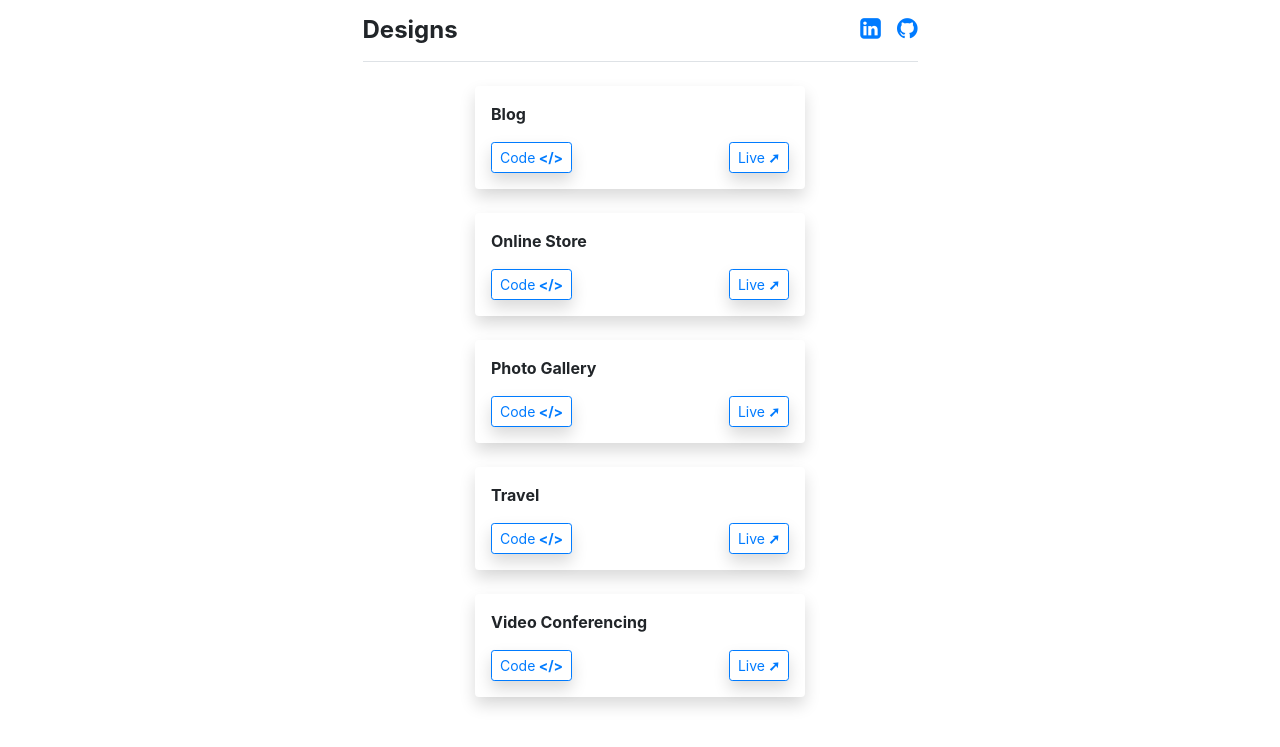
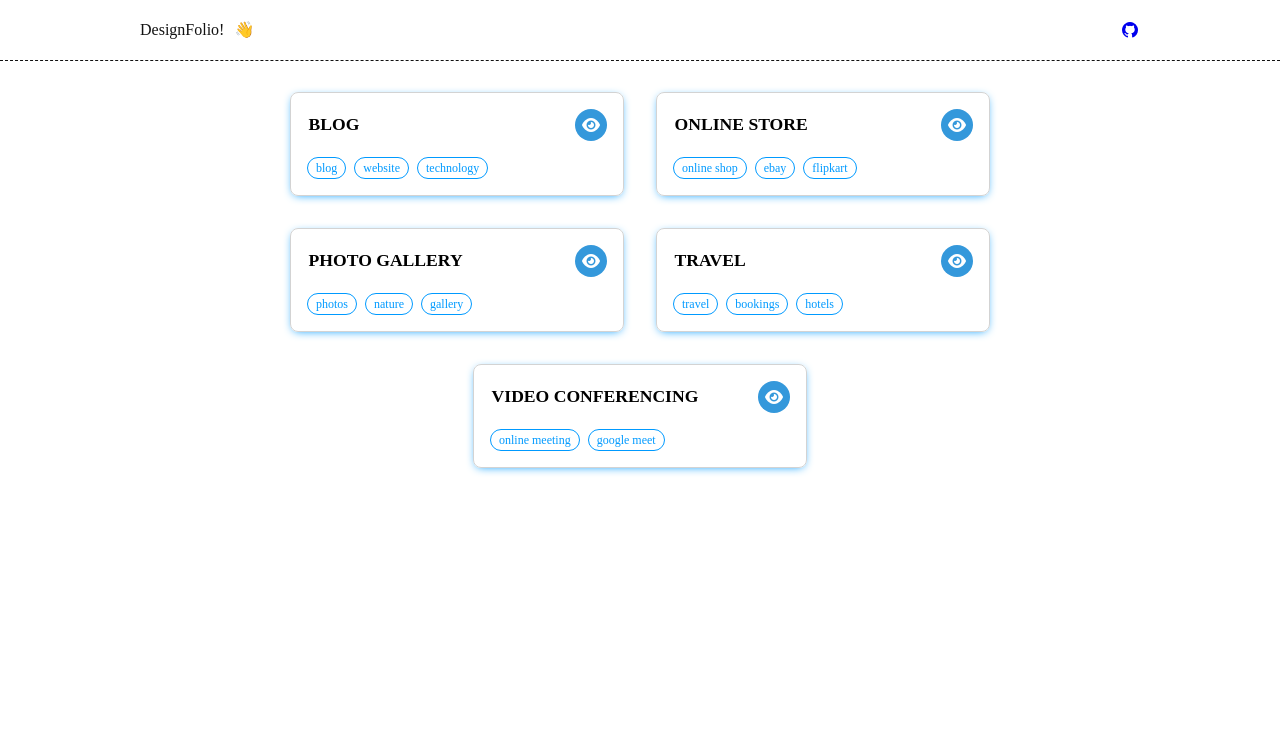
Before and after one commit to baijudodhia/designs, a Jekyll site: the page main.html, which Jekyll copies as it is, in a window 1280 px wide. Shown: the top 747 px of the page. Built offline with Jekyll 4.4.1, drawn with Linux system fonts in a browser that asks for light colours; nearby versions of some CDN libraries; library files that are not in the unit come from our copies.

Commit message:
Update: 1. Redesigned main page for designs.
Signed-off-by: Baiju Dodhia <51258945+baijudodhia@users.noreply.github.com>

```diff
--- /dev/null
+++ b/index.js
@@ -0,0 +1,95 @@
+const DESIGN_LIST = [
+  {
+    title: "Blog",
+    url: "https://baijudodhia.github.io/designs/blog/",
+    keywords: ["blog", "website", "technology"],
+  },
+  {
+    title: "Online Store",
+    url: "https://baijudodhia.github.io/designs/online-store/",
+    keywords: ["online shop", "ebay", "flipkart"],
+  },
+  {
+    title: "Photo Gallery",
+    url: "https://baijudodhia.github.io/designs/photo-gallery/",
+    keywords: ["photos", "nature", "gallery"],
+  },
+  {
+    title: "Travel",
+    url: "https://baijudodhia.github.io/designs/travel/",
+    keywords: ["travel", "bookings", "hotels"],
+  },
+  {
+    title: "Video Conferencing",
+    url: "https://baijudodhia.github.io/designs/video-conferencing/",
+    keywords: ["online meeting", "google meet"],
+  },
+];
+
+(async () => {
+  const loader = document.querySelector("#loading");
+  const container = document.querySelector("#container");
+
+  for (let i = 0; i < DESIGN_LIST.length; i++) {
+    // Access Information
+    const title = DESIGN_LIST[i].title;
+    const url = DESIGN_LIST[i].url;
+    const keywords = DESIGN_LIST[i].keywords;
+
+    // Create Card
+    const CARD_DIV = document.createElement("div");
+    CARD_DIV.setAttribute("id", title.split(" ").join("_").toLowerCase());
+    CARD_DIV.setAttribute("class", "card");
+
+    // Create Card Image
+    // const IMAGE_HEADER = document.createElement("img");
+    // IMAGE_HEADER.setAttribute("class", "image");
+    // let srcUrl = `${"https://source.unsplash.com"}/300x150/?${keywords.join(",")}`;
+    // console.log(srcUrl);
+    // let actualUrl = await fetchImageUrl(srcUrl);
+    // IMAGE_HEADER.setAttribute("src", actualUrl);
+
+    // Create Keywords Chips
+    const KEYWORD_DIV_CONTAINER = document.createElement("div");
+    KEYWORD_DIV_CONTAINER.setAttribute("class", "keywords-container");
+    for (let i = 0; i < keywords.length; i++) {
+      const KEYWORD_DIV = document.createElement("div");
+      KEYWORD_DIV.setAttribute("class", "keyword");
+      KEYWORD_DIV.innerText = keywords[i];
+
+      KEYWORD_DIV_CONTAINER.append(KEYWORD_DIV.cloneNode(true));
+    }
+
+    // Create Card Body
+    const CARD_BODY_DIV = document.createElement("div");
+    CARD_BODY_DIV.setAttribute("class", "card-body");
+
+    // Create Card Title
+    const TITLE_DIV = document.createElement("div");
+    TITLE_DIV.setAttribute("class", "title");
+    TITLE_DIV.innerText = title;
+
+    // Create Card View Button
+    const VIEW_BTN = document.createElement("a");
+    VIEW_BTN.setAttribute("class", "view");
+    VIEW_BTN.setAttribute("href", url);
+    VIEW_BTN.setAttribute("target", "_blank");
+    VIEW_BTN.innerHTML = `<i class="fa fa-eye"></i>`;
+
+    CARD_BODY_DIV.appendChild(TITLE_DIV);
+    CARD_BODY_DIV.appendChild(VIEW_BTN);
+
+    // CARD_DIV.appendChild(IMAGE_HEADER);
+    CARD_DIV.appendChild(CARD_BODY_DIV);
+    CARD_DIV.appendChild(KEYWORD_DIV_CONTAINER);
+
+    container.appendChild(CARD_DIV.cloneNode(true));
+  }
+
+  loader.style.display = "none";
+})();
+
+async function fetchImageUrl(url) {
+  const response = await fetch(url);
+  return response.url;
+}
--- a/main.html
+++ b/main.html
@@ -1,119 +1,54 @@
-<!doctype html>
+<!DOCTYPE html>
 <html lang="en">
+  <head>
+    <!-- Required meta tags -->
+    <meta charset="utf-8" />
+    <meta name="viewport" content="width=device-width, initial-scale=1, shrink-to-fit=no" />
 
-<head>
-    <!-- Required meta tags -->
-    <meta charset="utf-8">
-    <meta name="viewport" content="width=device-width, initial-scale=1, shrink-to-fit=no">
+    <!-- CDN -->
+    <link rel="stylesheet" href="https://baijudodhia.github.io/cdn/reset-css/reset.css" />
+    <link href="https://fonts.googleapis.com/css2?family=Roboto&display=swap" rel="stylesheet" />
+    <link
+      rel="stylesheet"
+      href="https://baijudodhia.github.io/cdn/font-awesome-5.15.4/icons/all.css" />
 
-    <!-- Bootstrap CSS -->
-    <link rel="stylesheet" href="https://cdn.jsdelivr.net/npm/bootstrap@4.5.3/dist/css/bootstrap.min.css"
-        integrity="sha384-TX8t27EcRE3e/ihU7zmQxVncDAy5uIKz4rEkgIXeMed4M0jlfIDPvg6uqKI2xXr2" crossorigin="anonymous">
-    <link href="https://fonts.googleapis.com/css2?family=Roboto&display=swap" rel="stylesheet">
-    <link rel="stylesheet" href="https://cdnjs.cloudflare.com/ajax/libs/font-awesome/4.7.0/css/font-awesome.min.css"
-        integrity="sha512-SfTiTlX6kk+qitfevl/7LibUOeJWlt9rbyDn92a1DqWOw9vWG2MFoays0sgObmWazO5BQPiFucnnEAjpAB+/Sw=="
-        crossorigin="anonymous" />
-    <link rel="apple-touch-icon" sizes="180x180" href="./assets/favicon/apple-touch-icon.png">
-    <link rel="icon" type="image/png" sizes="32x32" href="./assets/favicon/favicon-32x32.png">
-    <link rel="icon" type="image/png" sizes="16x16" href="./assets/favicon/favicon-16x16.png">
-    <title>Web Designs</title>
+    <!-- Favicons -->
+    <link rel="apple-touch-icon" sizes="180x180" href="./assets/favicon/apple-touch-icon.png" />
+    <link rel="icon" type="image/png" sizes="32x32" href="./assets/favicon/favicon-32x32.png" />
+    <link rel="icon" type="image/png" sizes="16x16" href="./assets/favicon/favicon-16x16.png" />
 
-    <style>
-        .btn:focus {
-            outline: none !important;
-            /* box-shadow: none !important; */
-        }
+    <title>DesignFolio</title>
 
-        .btn:active {
-            transform: scale(0.9);
-        }
-    </style>
+    <!-- Styles -->
+    <link rel="stylesheet" href="./styles.css" />
+  </head>
 
-</head>
-
-<body>
-
-    <div class="container d-flex flex-column row mx-auto">
-        <div class="col-md-6 mx-auto p-0">
-            <div class="d-flex justify-content-between pt-3 pb-2 mb-4 border-bottom w-100">
-                <div class="d-flex align-items-center">
-                    <div class="h4"><b>Designs</b></div>
-                </div>
-                <div class="d-flex social-icons">
-                    <div><a target="_blank" href="https://www.linkedin.com/in/baijudodhia"><i
-                                class="fa fa-linkedin-square mr-3" style="font-size: 24px;" aria-hidden="true"></i></a>
-                    </div>
-                    <div><a target="_blank" href="https://www.github.com/baijudodhia"><i class="fa fa-github"
-                                style="font-size: 24px;" aria-hidden="true"></i></a></div>
-                </div>
-            </div>
-            <div class="w-100">
-                <div class="card border-0 shadow d-flex my-4 mx-auto p-3" style="max-width:330px;">
-                    <div class="title mb-3"><b>Blog</b></div>
-                    <div class="d-flex justify-content-between links">
-                        <div><a class="btn btn-sm btn-outline-primary shadow" target="_blank"
-                                href="https://github.com/baijudodhia/designs/tree/main/blog">Code<b>&nbsp;&lt;&#47;&gt;</b></a>
-                        </div>
-                        <div><a class="btn btn-sm btn-outline-primary shadow" target="_blank"
-                                href="https://baijudodhia.github.io/designs/blog">Live<b>&nbsp;&#x279A;</b></a></div>
-                    </div>
-                </div>
-                <div class="card border-0 shadow d-flex my-4 mx-auto p-3" style="max-width:330px;">
-                    <div class="title mb-3"><b>Online Store</b></div>
-                    <div class="d-flex justify-content-between links">
-                        <div><a class="btn btn-sm btn-outline-primary shadow" target="_blank"
-                                href="https://github.com/baijudodhia/designs/tree/main/online-store">Code<b>&nbsp;&lt;&#47;&gt;</b></a>
-                        </div>
-                        <div><a class="btn btn-sm btn-outline-primary shadow" target="_blank"
-                                href="https://baijudodhia.github.io/designs/online-store">Live<b>&nbsp;&#x279A;</b></a>
-                        </div>
-                    </div>
-                </div>
-                <div class="card border-0 shadow d-flex my-4 mx-auto p-3" style="max-width:330px;">
-                    <div class="title mb-3"><b>Photo Gallery</b></div>
-                    <div class="d-flex justify-content-between links">
-                        <div><a class="btn btn-sm btn-outline-primary shadow" target="_blank"
-                                href="https://github.com/baijudodhia/designs/tree/main/photo-gallery">Code<b>&nbsp;&lt;&#47;&gt;</b></a>
-                        </div>
-                        <div><a class="btn btn-sm btn-outline-primary shadow" target="_blank"
-                                href="https://baijudodhia.github.io/designs/photo-gallery">Live<b>&nbsp;&#x279A;</b></a>
-                        </div>
-                    </div>
-                </div>
-                <div class="card border-0 shadow d-flex my-4 mx-auto p-3" style="max-width:330px;">
-                    <div class="title mb-3"><b>Travel</b></div>
-                    <div class="d-flex justify-content-between links">
-                        <div><a class="btn btn-sm btn-outline-primary shadow" target="_blank"
-                                href="https://github.com/baijudodhia/designs/tree/main/travel">Code<b>&nbsp;&lt;&#47;&gt;</b></a>
-                        </div>
-                        <div><a class="btn btn-sm btn-outline-primary shadow" target="_blank"
-                                href="https://baijudodhia.github.io/designs/travel">Live<b>&nbsp;&#x279A;</b></a></div>
-                    </div>
-                </div>
-                <div class="card border-0 shadow d-flex my-4 mx-auto p-3" style="max-width:330px;">
-                    <div class="title mb-3"><b>Video Conferencing</b></div>
-                    <div class="d-flex justify-content-between links">
-                        <div><a class="btn btn-sm btn-outline-primary shadow" target="_blank"
-                                href="https://github.com/baijudodhia/designs/tree/main/video-conferencing">Code<b>&nbsp;&lt;&#47;&gt;</b></a>
-                        </div>
-                        <div><a class="btn btn-sm btn-outline-primary shadow" target="_blank"
-                                href="https://baijudodhia.github.io/designs/video-conferencing">Live<b>&nbsp;&#x279A;</b></a>
-                        </div>
-                    </div>
-                </div>
-            </div>
-        </div>
+  <body>
+    <!-- Initial Loading Screen -->
+    <div id="loading">
+      <div class="section-loader"></div>
+      <div style="margin-left: 1rem">Please wait...</div>
     </div>
 
-    <script src="https://code.jquery.com/jquery-3.5.1.slim.min.js"
-        integrity="sha384-DfXdz2htPH0lsSSs5nCTpuj/zy4C+OGpamoFVy38MVBnE+IbbVYUew+OrCXaRkfj"
-        crossorigin="anonymous"></script>
-    <script src="https://cdn.jsdelivr.net/npm/popper.js@1.16.1/dist/umd/popper.min.js"
-        integrity="sha384-9/reFTGAW83EW2RDu2S0VKaIzap3H66lZH81PoYlFhbGU+6BZp6G7niu735Sk7lN"
-        crossorigin="anonymous"></script>
-    <script src="https://cdn.jsdelivr.net/npm/bootstrap@4.5.3/dist/js/bootstrap.min.js"
-        integrity="sha384-w1Q4orYjBQndcko6MimVbzY0tgp4pWB4lZ7lr30WKz0vr/aWKhXdBNmNb5D92v7s"
-        crossorigin="anonymous"></script>
-</body>
+    <div id="navbar">
+      <nav id="navbar-container">
+        <div class="navbar-brand">
+          <a rel="noopener" class="navbar-brand-title" href="/">DesignFolio!</a>
+          <div id="waving-hand">👋</div>
+        </div>
+        <div class="navbar-menu">
+          <a href="https://github.com/baijudodhia/" target="_blank">
+            <i class="fab fa-github"></i>
+          </a>
+        </div>
+      </nav>
+    </div>
 
+    <main>
+      <div id="container"></div>
+    </main>
+
+    <!-- Scripts -->
+    <script src="./index.js"></script>
+  </body>
 </html>
--- /dev/null
+++ b/styles.css
@@ -0,0 +1,269 @@
+* {
+  font-family: "Roboto";
+}
+
+::-webkit-scrollbar {
+  width: 8px;
+  height: 8px;
+  text-decoration: underline;
+}
+::-webkit-scrollbar-track {
+  background-color: #f5f5f5;
+}
+::-webkit-scrollbar-thumb {
+  border-radius: 8px;
+  background-color: #009aff;
+}
+::-webkit-scrollbar-thumb:hover {
+  background-color: #009aff;
+  opacity: 0.8;
+}
+
+body {
+  width: 100vw;
+  height: 100vh;
+  display: unset;
+}
+
+#loading {
+  position: fixed;
+  display: none;
+  flex-direction: row;
+  top: 0px;
+  left: 0px;
+  z-index: 9999 !important;
+  width: 100%;
+  height: 100vh;
+  background: #009aff;
+  align-items: center;
+  justify-content: center;
+  align-content: center;
+  color: #f5f5f5;
+}
+
+#loading > .fa-spinner {
+  font-size: 32px;
+  animation: spin 1s linear infinite;
+}
+@keyframes spin {
+  0% {
+    transform: rotate(0deg);
+  }
+  100% {
+    transform: rotate(360deg);
+  }
+}
+
+.section-loader {
+  display: block;
+  text-align: center;
+  align-self: center;
+  border-top: 3px solid #f5f5f5;
+  border-right: 3px solid #f5f5f5;
+  border-bottom: 3px solid #f5f5f5;
+  border-left: 3px solid transparent;
+  border-radius: 50%;
+  width: 22px;
+  height: 22px;
+  animation: spin 1s linear infinite;
+}
+@keyframes spin {
+  0% {
+    transform: rotate(0deg);
+  }
+  100% {
+    transform: rotate(360deg);
+  }
+}
+
+/* Navbar */
+#navbar {
+  width: 100%;
+  position: fixed;
+  display: flex;
+  justify-content: space-between;
+  align-items: stretch;
+  height: 60px;
+  z-index: 1;
+  border-bottom: 1px dashed #121212;
+}
+#navbar-container {
+  display: flex;
+  flex-direction: row;
+  align-content: center;
+  justify-content: space-between;
+  align-items: center;
+  column-gap: 10px;
+  width: 100%;
+  height: 60px;
+  max-width: 1000px;
+  margin-left: auto;
+  margin-right: auto;
+  padding-left: 15px;
+  padding-right: 15px;
+}
+.navbar-brand {
+  display: flex;
+  flex-direction: row;
+  justify-content: space-between;
+  align-items: center;
+  align-content: center;
+  column-gap: 10px;
+}
+.navbar-brand > * {
+  color: #121212;
+  text-decoration: none;
+}
+.navbar-brand:hover {
+  transition: transform 0.8s ease-in-out;
+}
+.navbar-menu {
+  display: flex;
+  flex-direction: row;
+  column-gap: 10px;
+  align-items: center;
+  justify-content: center;
+  align-content: center;
+}
+.dashed-divider {
+  align-self: stretch;
+  margin: 0px;
+  border: none;
+  border-top: 1.5px dashed #121212;
+  height: 0px;
+  background-color: transparent;
+}
+#waving-hand {
+  text-decoration: none !important;
+  border: none !important;
+  background-color: transparent !important;
+  cursor: pointer;
+}
+#waving-hand:hover {
+  text-decoration: none !important;
+  border: none !important;
+  background-color: transparent !important;
+  animation: waving 0.5s infinite;
+}
+@keyframes waving {
+  0%,
+  100% {
+    transform-origin: bottom right;
+    transform: scale(1.1) rotate(-5deg);
+  }
+  50% {
+    transform-origin: bottom right;
+    transform: rotate(10deg);
+  }
+}
+
+main {
+  height: 100%;
+  padding: 0rem 1rem;
+}
+
+#container {
+  display: flex;
+  flex-direction: row;
+  justify-content: center;
+  align-items: flex-start;
+  align-content: flex-start;
+  flex-wrap: wrap;
+  gap: 2rem;
+  width: 100%;
+  padding-top: calc(60px + 2rem);
+  padding-bottom: 2rem;
+  max-width: 1000px;
+  margin: auto;
+}
+
+.card {
+  display: flex;
+  flex-direction: column;
+  align-content: flex-start;
+  justify-content: flex-start;
+  align-items: flex-start;
+  padding: 1rem;
+  gap: 1rem;
+  border: 1px solid lightgray;
+  box-shadow: 0px 2px 10px -3px #009aff;
+  border-radius: 0.5rem;
+  width: 300px;
+  height: auto;
+}
+
+.image {
+  width: 100%;
+  border-radius: 0.5rem;
+  box-shadow: 0px 2px 10px -3px gray;
+}
+
+.keywords-container {
+  display: flex;
+  flex-direction: row;
+  align-content: flex-start;
+  justify-content: flex-start;
+  align-items: flex-start;
+  flex-wrap: wrap;
+  gap: 0.5rem;
+}
+
+.keyword {
+  display: flex;
+  flex-direction: row;
+  align-content: flex-start;
+  justify-content: center;
+  align-items: center;
+  padding: 0.25rem 0.5rem;
+  border: 1px solid #009aff;
+  border-radius: 1rem;
+  color: #009aff;
+  font-size: 0.75rem;
+}
+
+.card-body {
+  display: flex;
+  flex-direction: row;
+  align-content: flex-start;
+  justify-content: space-between;
+  align-items: center;
+  width: 100%;
+}
+
+.title {
+  margin-left: 0.1rem;
+  font-size: 1.1rem;
+  font-weight: bold;
+  text-transform: uppercase;
+}
+
+.view {
+  display: flex;
+  align-items: center;
+  justify-content: center;
+
+  width: 2rem;
+  height: 2rem;
+
+  cursor: pointer;
+  outline: none;
+  border: none;
+  text-decoration: none;
+  background-color: #3498db;
+  color: #ffffff;
+  border-radius: 40px;
+
+  font-size: 1rem;
+  font-weight: bold;
+  text-transform: uppercase;
+  transition: background-color 0.3s ease, color 0.3s ease;
+}
+
+.view:hover {
+  background-color: #2980b9;
+}
+
+/* If you want a subtle shadow on hover */
+.view:hover {
+  box-shadow: 0 4px 6px rgba(0, 0, 0, 0.1);
+}
```
